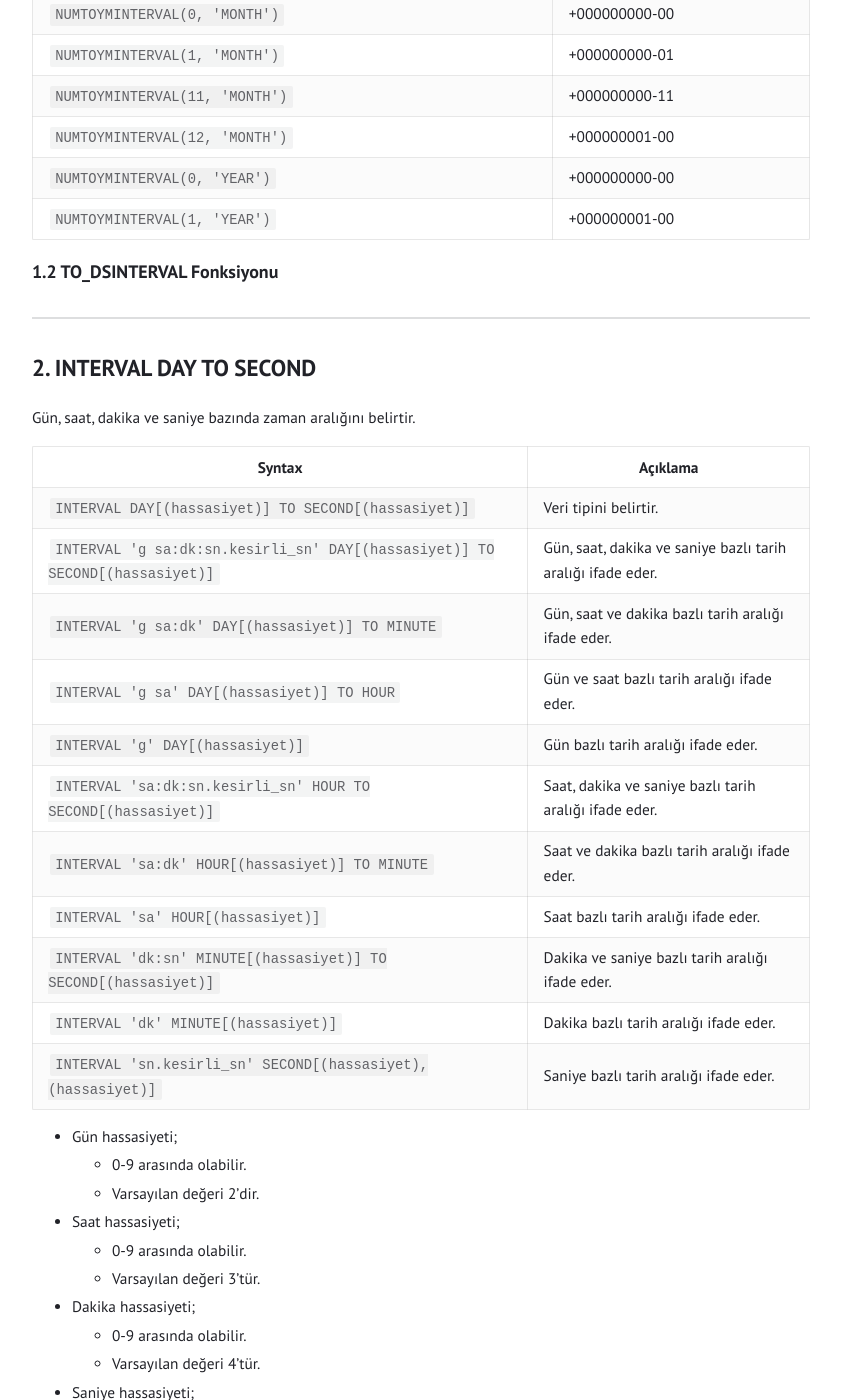
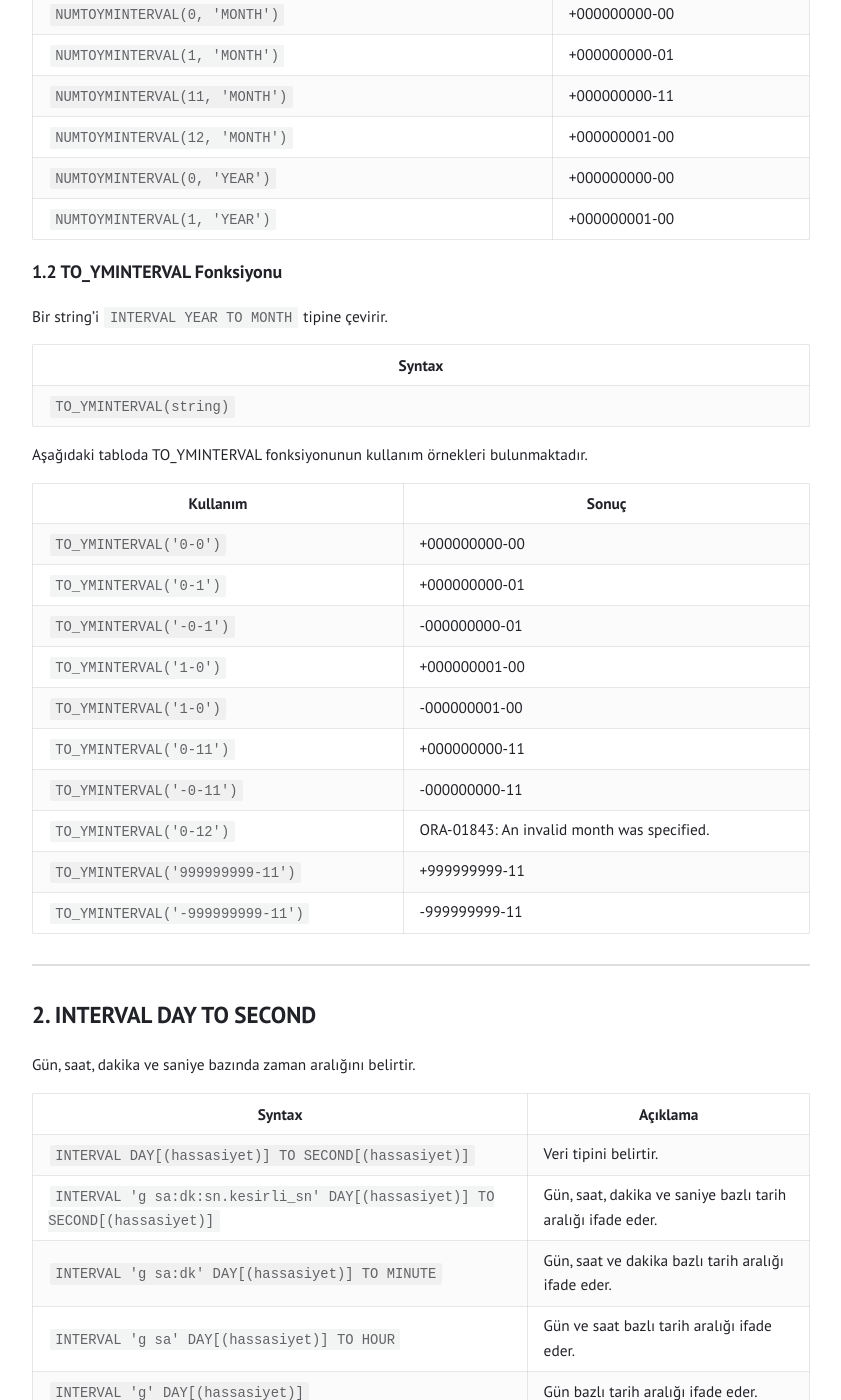
Before and after one commit to tunahanoguz/tunahanoguz.github.io, a Jekyll site: the page built from _posts/2025-05-12-oracle-interval-veri-tipleri.md, in a window 1280 px wide and 1400 px high, scrolled down 2412 px. Shown: the whole window, without its empty margins (219-1060 px from the left). Built offline with Jekyll 4.4.1, drawn with Linux system fonts in a browser that asks for light colours.

Commit message:
Update 2025-05-12-oracle-interval-veri-tipleri.md

```diff
--- a/_posts/2025-05-12-oracle-interval-veri-tipleri.md
+++ b/_posts/2025-05-12-oracle-interval-veri-tipleri.md
@@ -82,7 +82,28 @@ Aşağıdaki tabloda NUMTOYMINTERVAL fonksiyonunun kullanım örnekleri bulunmak
 | `NUMTOYMINTERVAL(0, 'YEAR')`   | +000000000-00 |
 | `NUMTOYMINTERVAL(1, 'YEAR')`   | +000000001-00 |
 
-### 1.2 TO_DSINTERVAL Fonksiyonu {#to_dsinterval}
+### 1.2 TO_YMINTERVAL Fonksiyonu {#to_dsinterval}
+
+Bir string'i `INTERVAL YEAR TO MONTH` tipine çevirir.
+
+| Syntax                                    |
+|-------------------------------------------|
+| `TO_YMINTERVAL(string)`                   |
+
+Aşağıdaki tabloda TO_YMINTERVAL fonksiyonunun kullanım örnekleri bulunmaktadır.
+
+| Kullanım                         | Sonuç                                      |
+|----------------------------------|--------------------------------------------|
+| `TO_YMINTERVAL('0-0')`           | +000000000-00                              |
+| `TO_YMINTERVAL('0-1')`           | +000000000-01                              |
+| `TO_YMINTERVAL('-0-1')`          | -000000000-01                              |
+| `TO_YMINTERVAL('1-0')`           | +000000001-00                              |
+| `TO_YMINTERVAL('1-0')`           | -000000001-00                              |
+| `TO_YMINTERVAL('0-11')`          | +000000000-11                              |
+| `TO_YMINTERVAL('-0-11')`         | -000000000-11                              |
+| `TO_YMINTERVAL('0-12')`          | ORA-01843: An invalid month was specified. |
+| `TO_YMINTERVAL('999999999-11')`  | +999999999-11                              |
+| `TO_YMINTERVAL('-999999999-11')` | -999999999-11                              |
 
 ---
 
```
